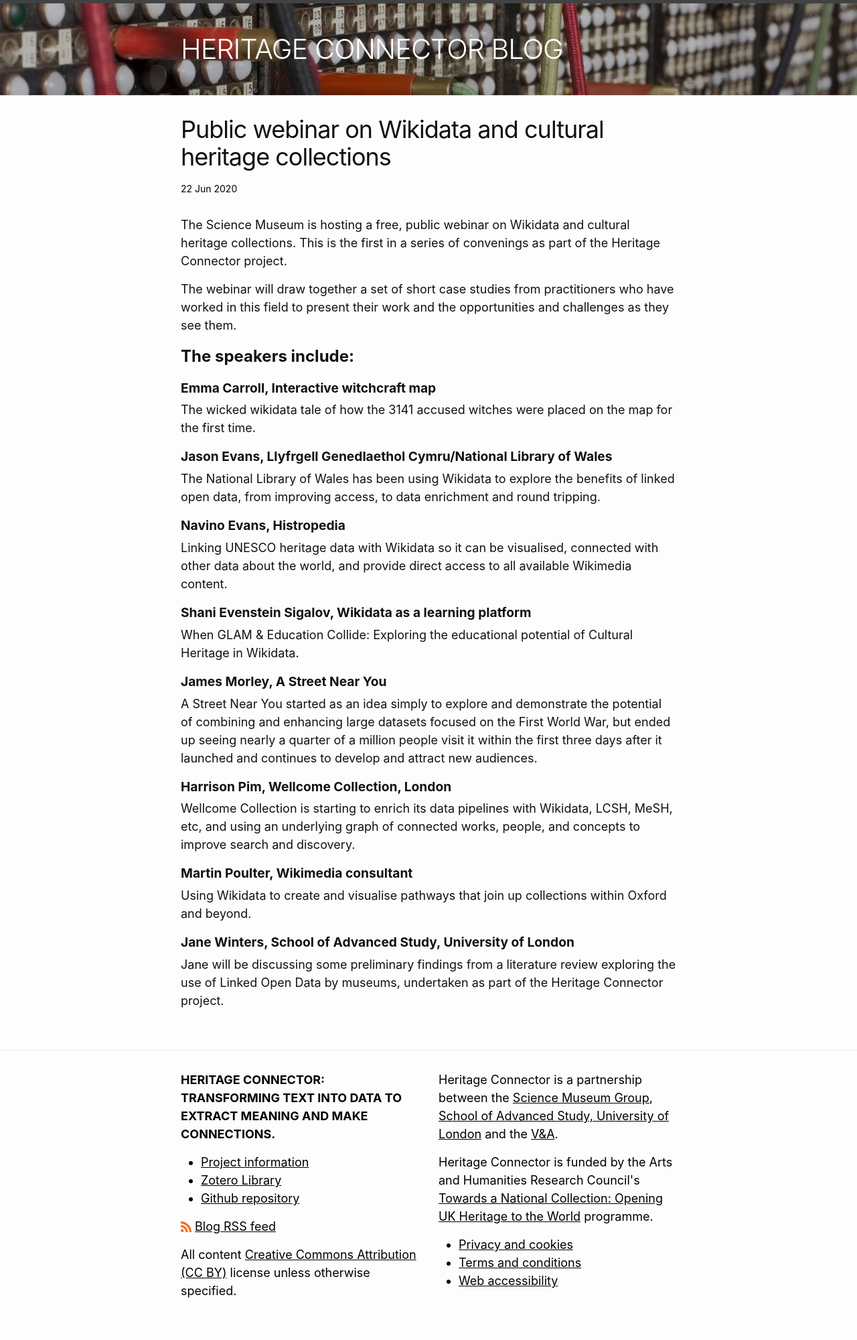
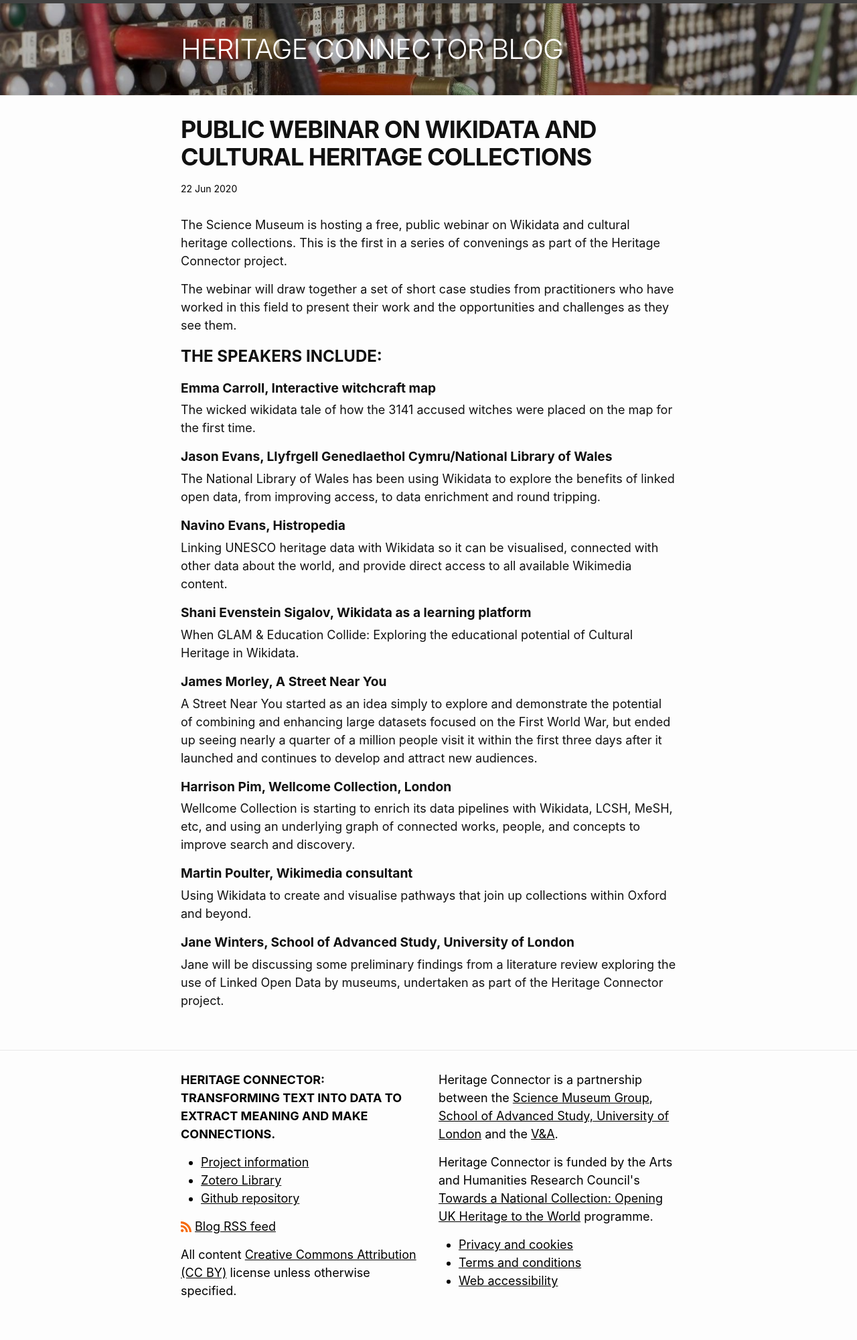
Before and after one commit to portableant/heritageconnector, a Jekyll site: the page built from _posts/2020-06-22-wikidata-webinar.md, in a window 1280 px wide. Shown: the whole page at 67% size. Built offline with Jekyll 4.4.1, drawn with Linux system fonts in a browser that asks for light colours; some web fonts are replaced.

Commit message:
Update custom-styles.scss

```diff
--- a/_sass/minima/custom-styles.scss
+++ b/_sass/minima/custom-styles.scss
@@ -7,6 +7,7 @@ a, a:visited, a:hover {color: black; text-decoration: underline;}
 .footer-col-wrapper {color: black; font-size: 1em;}
 .post-meta {color: black;}
 .post-title {font-size: 2em;}
-.post-content h2 {font-size: 1.5rem; margin-top: 5px; font-weight: bold;}
+.post-content h2 {font-size: 1.5rem; margin-top: 5px;}
 .post-content h3 {font-size: 1.2rem; margin-bottom: 5px; margin-top: 5px; font-weight: bold;}
 body {font-size: 18px;}
+h1, h2 {text-transform: uppercase; font-weight: bold;}
```
